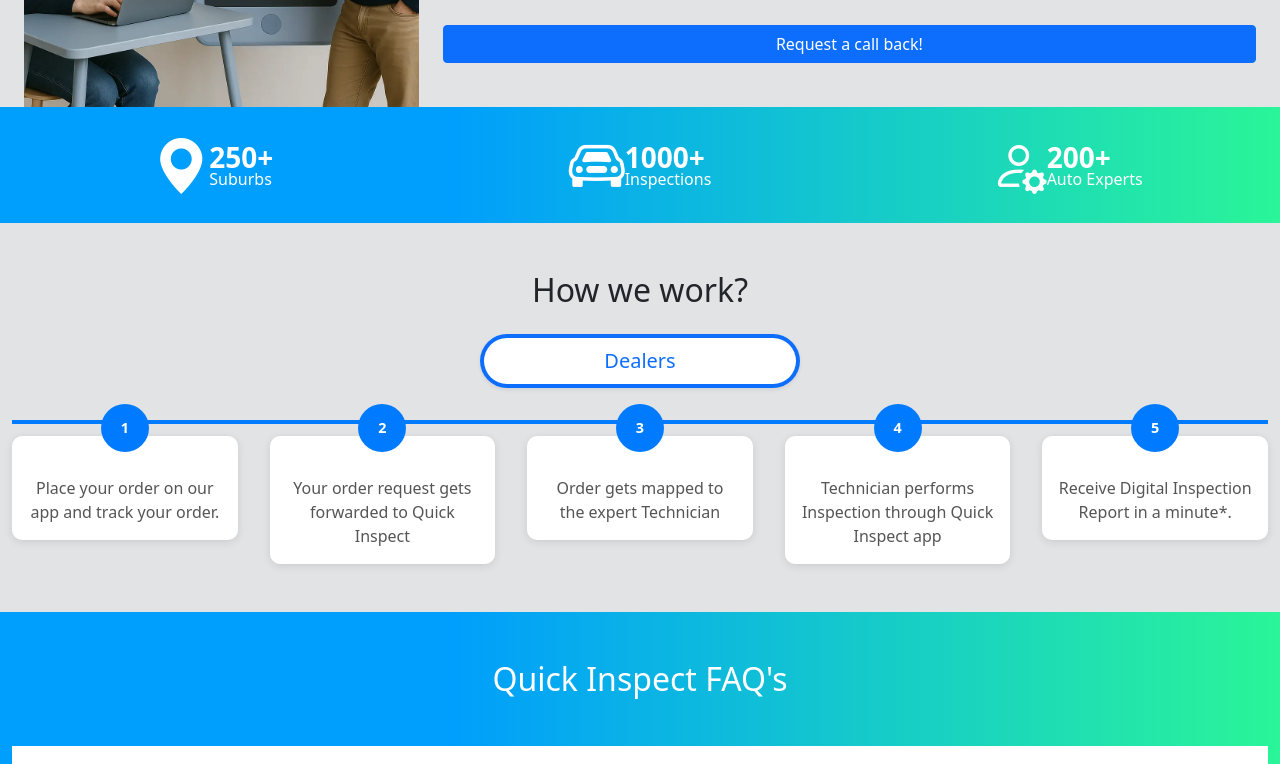
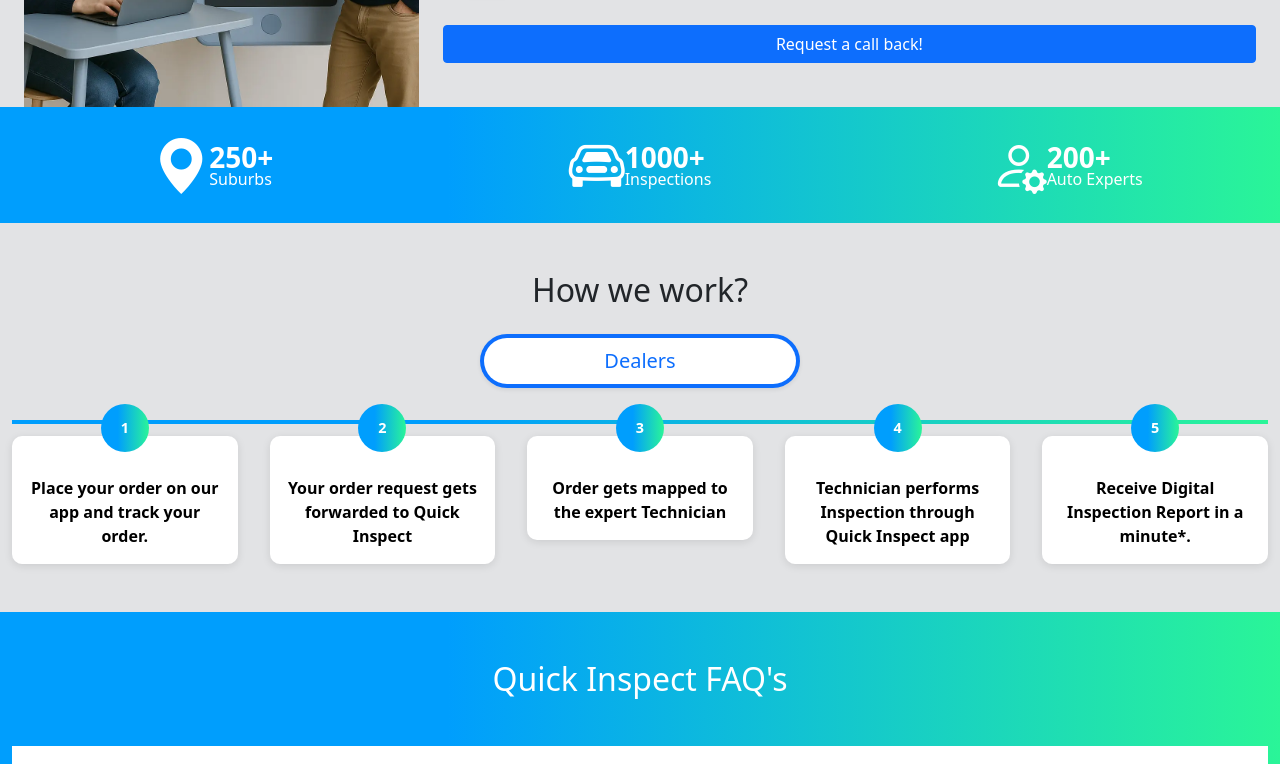
Before and after one commit to vikkya/quick-inspect, a plain HTML site: page index.html in a window 1280 px wide. Shown: the part 1724-2488 px from the top of the page. Drawn offline with nearby package versions, Linux system fonts and the light colour scheme.

Commit message:
added gradient to steps

```diff
--- a/index.html
+++ b/index.html
@@ -112,7 +112,7 @@
       left: 20px;
       width: 4px;
       height: 100%;
-      background: #007BFF;
+      background: linear-gradient(90deg, rgb(0, 158, 253) 35%, rgb(42, 245, 152));
       z-index: 1;
     }
 
@@ -130,7 +130,7 @@
       position: absolute;
       top: 1.5rem;
       left: -40px;
-      background: #007BFF;
+      background: linear-gradient(90deg, rgb(0, 158, 253) 35%, rgb(42, 245, 152));
       color: white;
       padding: 0.5rem;
       border-radius: 50%;
@@ -151,7 +151,7 @@
     }
 
     .timeline-desc {
-      color: #555;
+      color: var(--bs-black);
     }
 
     /* Horizontal Layout for Medium+ Screens */
@@ -170,7 +170,7 @@
         margin: auto;
         height: 4px;
         width: 100%;
-        background: #007BFF;
+        background: linear-gradient(90deg, rgb(0, 158, 253) 35%, rgb(42, 245, 152));
         transform: translateY(-1.5rem);
       }
 
@@ -220,10 +220,6 @@
                       <li class="position-relative ps-3 pn-regular my-1"><i class="bi bi-check2"></i> Experienced Inspectors</li>
                       <li class="position-relative ps-3 pn-regular my-1"><i class="bi bi-check2"></i> Exhaustive Inspection Checklist</li>
                     </ul>
-                  </div>
-                  <div class="">
-                    <button class="btn btn-outline-secondary">Check our Pricing</button>
-                    <button class="btn btn-primary" data-bs-toggle="modal" data-bs-target="#dealer_form">Request an Inspection</button>
                   </div>
                 </div>
               </div>
@@ -375,23 +371,23 @@
                       <div class="timeline">
                         <div class="timeline-step" data-step="1">
                           <div class="timeline-title"></div>
-                          <div class="timeline-desc">Place your order on our app and track your order.</div>
+                          <div class="timeline-desc fw-semibold">Place your order on our app and track your order.</div>
                         </div>
                         <div class="timeline-step" data-step="2">
                           <div class="timeline-title"></div>
-                          <div class="timeline-desc">Your order request gets forwarded to Quick Inspect</div>
+                          <div class="timeline-desc fw-semibold">Your order request gets forwarded to Quick Inspect</div>
                         </div>
                         <div class="timeline-step" data-step="3">
                           <div class="timeline-title"></div>
-                          <div class="timeline-desc">Order gets mapped to the expert Technician</div>
+                          <div class="timeline-desc fw-semibold">Order gets mapped to the expert Technician</div>
                         </div>
                         <div class="timeline-step" data-step="4">
                           <div class="timeline-title"></div>
-                          <div class="timeline-desc">Technician performs Inspection through Quick Inspect app</div>
+                          <div class="timeline-desc fw-semibold">Technician performs Inspection through Quick Inspect app</div>
                         </div>
                         <div class="timeline-step" data-step="5">
                           <div class="timeline-title"></div>
-                          <div class="timeline-desc">Receive Digital Inspection Report in a minute*.</div>
+                          <div class="timeline-desc fw-semibold">Receive Digital Inspection Report in a minute*.</div>
                         </div>
                       </div>
                     </div>
```
